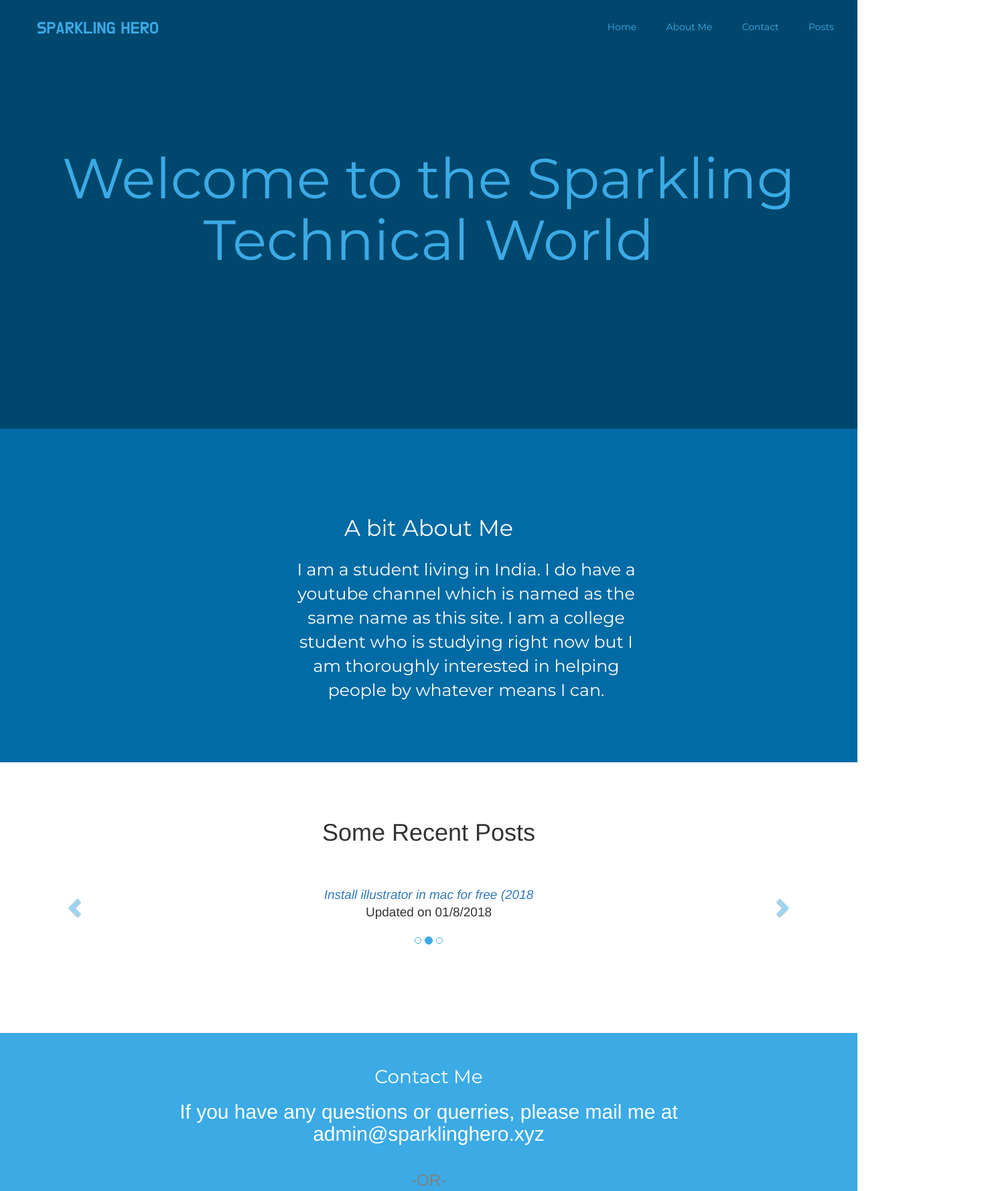
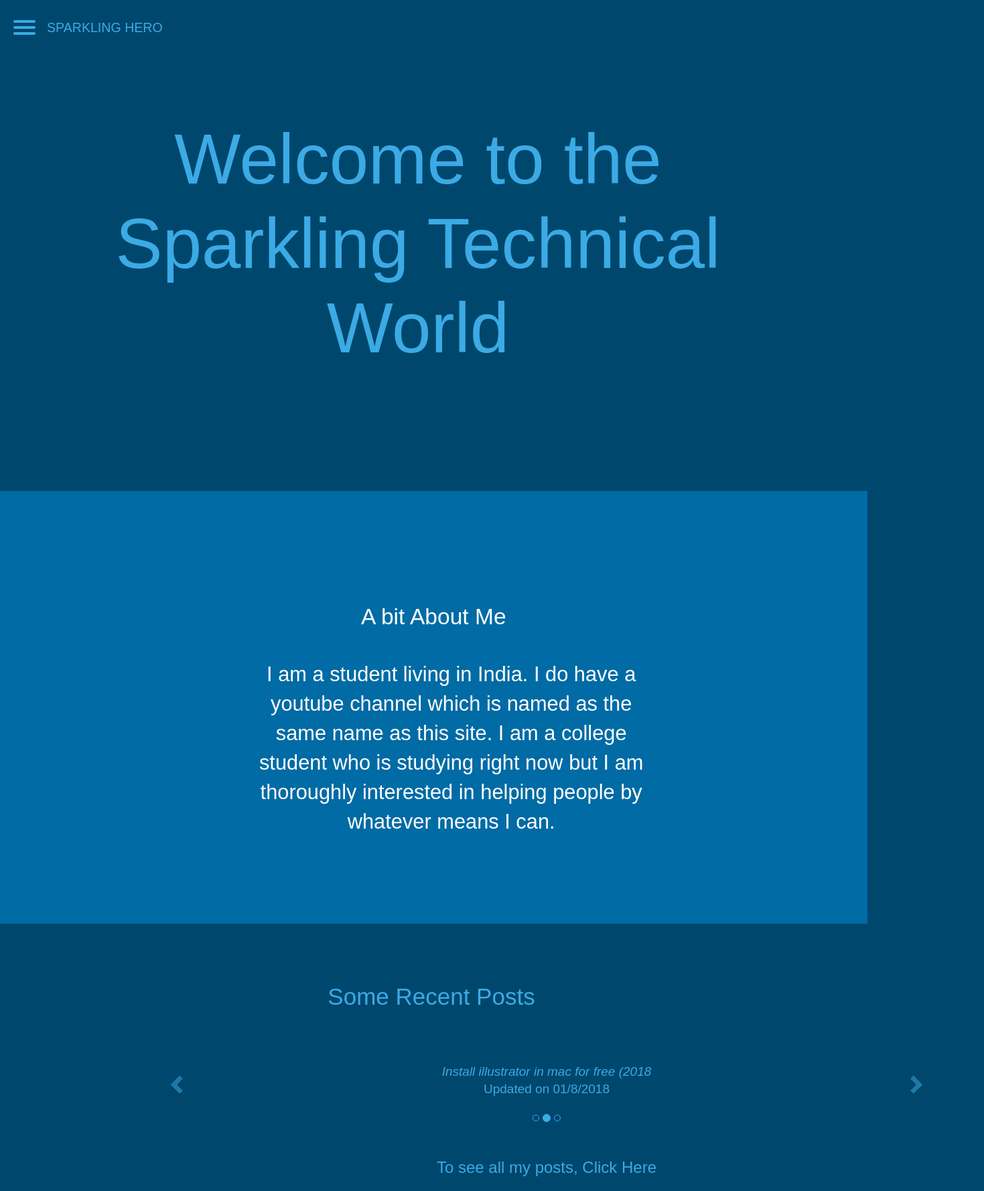
Before and after one commit to sparklinghero/sparklinghero.github.io, a plain HTML site: page index.html in a window 1280 px wide. Shown: the top 1778 px of the page at 67% size, 1469 px wide, since content can reach past the window. Drawn offline with nearby package versions, Linux system fonts and the light colour scheme.

Commit message:
modification

```diff
--- a/css/main.scss
+++ b/css/main.scss
@@ -1,78 +1,245 @@
-@import url('https://fonts.googleapis.com/css?family=Do+Hyeon');
-@import url('https://fonts.googleapis.com/css?family=Montserrat');
+$desktop: 750px;
 
-
-$colors: (
-    primary: #00476d,
-    secondary: #006ba5,
-    tertiary: #3baae5,
-);
-
-$font: 'Do Hyeon', sans-serif;
-$font2: 'Montserrat', sans-serif;
-$padding: 15px;
-
-@function color($color-name) {
-    @return map-get($colors , $color-name)
+@mixin desktop {
+  @media (min-width: #{$desktop}) {
+      @content;
+  }
 }
 
-html,body {
+html  {
+    width: 85%;
     height: 100%;
-    width: 100%;
     margin: 0;
 }
 
+body
+{
+  margin: 0;
+  padding: 0;
+
+  /* make it look decent enough */
+  background: #00476d;
+  color: #3baae5;
+  font-family: "Avenir Next", "Avenir", sans-serif;
+}
+
 .header {
-    width: 100%;
-    font-family: $font;
-    background-color: color(primary);
+    background-color: #00476d;
+    z-index: 1;
     min-height: 10%;
-    padding: $padding;
+}
+
+a
+{
+  text-decoration: none;
+  color: #3baae5;
+
+  transition: color 0.3s ease;
+}
+
+a:hover
+{
+  color: #000;
+}
+
+#menuToggle
+{
+  display: block;
+  position: relative;
+  top: 50px;
+  left: 50px;
+
+  z-index: 1;
+
+  -webkit-user-select: none;
+  user-select: none;
+}
+
+#menuToggle input
+{
+  display: block;
+  width: 40px;
+  height: 32px;
+  position: absolute;
+  top: -7px;
+  left: -5px;
+
+  cursor: pointer;
+
+  opacity: 0; /* hide this */
+  z-index: 2; /* and place it over the hamburger */
+
+  -webkit-touch-callout: none;
+}
+
+/*
+ * Just a quick hamburger
+ */
+#menuToggle span
+{
+  display: block;
+  width: 33px;
+  height: 4px;
+  margin-bottom: 5px;
+  position: relative;
+  left: -30px;
+  top: -20px;
+
+  background: #3baae5;
+  border-radius: 3px;
+
+  z-index: 1;
+
+  transform-origin: 4px 0px;
+
+  transition: transform 0.5s cubic-bezier(0.77,0.2,0.05,1.0),
+              background 0.5s cubic-bezier(0.77,0.2,0.05,1.0),
+              opacity 0.55s ease;
+}
+
+#menuToggle span:first-child
+{
+  transform-origin: 0% 0%;
+}
+
+#menuToggle span:nth-last-child(2)
+{
+  transform-origin: 0% 100%;
+}
+
+/*
+ * Transform all the slices of hamburger
+ * into a crossmark.
+ */
+#menuToggle input:checked ~ span
+{
+  opacity: 1;
+  transform: rotate(45deg) translate(-2px, -1px);
+  background: #3baae5;
+}
+
+/*
+ * But let's hide the middle one.
+ */
+#menuToggle input:checked ~ span:nth-last-child(3)
+{
+  opacity: 0;
+  transform: rotate(0deg) scale(0.2, 0.2);
+}
+
+/*
+ * Ohyeah and the last one should go the other direction
+ */
+#menuToggle input:checked ~ span:nth-last-child(2)
+{
+  transform: rotate(-45deg) translate(0, -1px);
+}
+
+/*
+ * Make this absolute positioned
+ * at the top left of the screen
+ */
+#menu
+{
+  position: absolute;
+  width: 300px;
+  margin: -100px 0 0 -50px;
+  padding: 50px;
+  padding-top: 125px;
+
+  background: #ededed;
+  list-style-type: none;
+  -webkit-font-smoothing: antialiased;
+  /* to stop flickering of text in safari */
+
+  transform-origin: 0% 0%;
+  transform: translate(-100%, 0);
+
+  transition: transform 0.5s cubic-bezier(0.77,0.2,0.05,1.0);
+}
+
+#menu li
+{
+  padding: 10px 0;
+  font-size: 22px;
+}
+
+/*
+ * And let's slide it in from the left
+ */
+#menuToggle input:checked ~ ul
+{
+  transform: none;
+}
 
 .logo {
-        font-size: 1.8em;
-        padding: 40px;
-        margin-top: -30%;
-        text-decoration: none;
-        color: color(tertiary);
-        box-sizing: border-box;
     position: relative;
-        top: 10px;
+    left: 70px;
+    top: 1px;
+    font-size: 1.4em;
 }
 
-    nav {
-        float: right;
+.container {
+    text-align: center;
+    width: 100%;
+    background: transparent;
     position: relative;
-        top: 15px;
+    top: 60px;
 
-        ul {
-            list-style-type: none;
-
-            li {
-                display: inline-block;
-
-                a {
-                    color: color(tertiary);
-                    text-decoration: none;
-                    font-family: $font2;
-                    transition-duration: 0.3s;
-                    padding: 20px;
 }
 
-                a:hover {
-                    border-bottom: 1px solid color(tertiary);
+.container h1 {
+    font-size: 4.5em;
+    padding:20px;
+    line-height: 1.2em;
+    position: relative;
+    left: 30px;
+    padding-top: none;
+    padding-bottom: none;
+    -webkit-animation: h1 1s cubic-bezier(0.550, 0.085, 0.680, 0.530) both;
+	        animation: h1 1s cubic-bezier(0.550, 0.085, 0.680, 0.530) both;
+
+          @include desktop {
+            font-size: 7.5em;
+            padding: 25px;
+            left: 80px;
+            padding-top: 40px;
+            padding-bottom: 90px;
           }
 }
+@-webkit-keyframes h1 {
+    0% {
+      -webkit-filter: blur(12px);
+              filter: blur(12px);
+      opacity: 0;
     }
+    100% {
+      -webkit-filter: blur(0px);
+              filter: blur(0px);
+      opacity: 1;
+    }
+  }
+  @keyframes text-focus-in {
+    0% {
+      -webkit-filter: blur(12px);
+              filter: blur(12px);
+      opacity: 0;
+    }
+    100% {
+      -webkit-filter: blur(0px);
+              filter: blur(0px);
+      opacity: 1;
     }
   }
 
 .sticky {
+
     position: fixed;
     top: 0;
     width: 100%;
     -webkit-animation: sticky 0.5s cubic-bezier(0.250, 0.460, 0.450, 0.940) both;
             animation: sticky 0.5s cubic-bezier(0.250, 0.460, 0.450, 0.940) both;
+
   }
   @-webkit-keyframes sticky {
     0% {
@@ -99,127 +266,63 @@ html,body {
     }
   }
 
+  .aboutme {
+      background: #006ba5;
+      width: 117%;
+      min-height: 50%;
+      text-align: center;
+      padding: 20px;
+      position: relative;
+      top: 140px;
 
-  .container {
-      width: 100%;
-      min-height: 70%;
-      text-align: center;
-      box-sizing: border-box;
-      background-color: color(primary);
-      margin: 0;
-      position: relative;
-
-
-      h1 {
-        font-size: 6em;
-        text-align: center;
-        color: color(tertiary);
-        font-family: $font2;
-        position: relative;
-        top: 120px;
-        -webkit-animation: h1 1s cubic-bezier(0.550, 0.085, 0.680, 0.530) both;
-	        animation: h1 1s cubic-bezier(0.550, 0.085, 0.680, 0.530) both;
-      }
-
-      @-webkit-keyframes h1 {
-        0% {
-          -webkit-filter: blur(12px);
-                  filter: blur(12px);
-          opacity: 0;
-        }
-        100% {
-          -webkit-filter: blur(0px);
-                  filter: blur(0px);
-          opacity: 1;
-        }
-      }
-      @keyframes text-focus-in {
-        0% {
-          -webkit-filter: blur(12px);
-                  filter: blur(12px);
-          opacity: 0;
-        }
-        100% {
-          -webkit-filter: blur(0px);
-                  filter: blur(0px);
-          opacity: 1;
+      @include desktop {
+        width: 119%;
+        min-height: 150%;
       }
   }
 
+  .aboutme h1 {
+      font-size: 2em;
+      color: white;
+
+      @include desktop {
+        color: #fff;
+          font-size: 2.4em;
+          padding: 15px;
+          padding-top: 130px;
+      }
   }
 
-  .aboutme {
-      width: 100%;
-      text-align: center;
-      background-color: color(secondary);
-      position: relative;
-      top: -20px;
+  .aboutme p {
+      color: #fff;
+      font-size: 1.6em;
+      padding: 20px;
+      width: none;
 
-      h1 {
+      @include desktop {
+          width: 50%;
           color: #fff;
-          font-size: 2.4em;
-          padding: $padding;
-          padding-top: 130px;
-          font-family: $font2;
-      }
-
-      p {
-          width: 40%;
-          color: #fff;
-          font-size: 1.8em;
+          font-size: 2.2em;
           text-align: center;
           position: relative;
-          left: 440px;
-          font-family: $font2;
-          padding-bottom: 90px;
+          left: 340px;
+          padding-bottom: 100px;
           -webkit-animation: p 0.5s cubic-bezier(0.250, 0.460, 0.450, 0.940) both;
 	        animation: p 0.5s cubic-bezier(0.250, 0.460, 0.450, 0.940) both;
-      }
-      @-webkit-keyframes p {
-        0% {
-          -webkit-transform: scale(0);
-                  transform: scale(0);
-          -webkit-transform-origin: 50% 0%;
-                  transform-origin: 50% 0%;
-          opacity: 1;
-        }
-        100% {
-          -webkit-transform: scale(1);
-                  transform: scale(1);
-          -webkit-transform-origin: 50% 0%;
-                  transform-origin: 50% 0%;
-          opacity: 1;
-        }
-      }
-      @keyframes scale-in-top {
-        0% {
-          -webkit-transform: scale(0);
-                  transform: scale(0);
-          -webkit-transform-origin: 50% 0%;
-                  transform-origin: 50% 0%;
-          opacity: 1;
-        }
-        100% {
-          -webkit-transform: scale(1);
-                  transform: scale(1);
-          -webkit-transform-origin: 50% 0%;
-                  transform-origin: 50% 0%;
-          opacity: 1;
-        }
       }
   }
 
   .carousel-control.right, .carousel-control.left {
     background-image: none;
-    color: color(tertiary);
+    color: #3baae5;
   }
 
 .carousel-indicators li {
-    border-color: color(tertiary);
+    border-color: #3baae5;
 }
 
 .carousel-indicators li.active {
-    background-color: color(tertiary);
+    background-color: #3baae5;
 }
 
 .item h4 {
@@ -234,77 +337,108 @@ html,body {
     font-style: normal;
 }
 
+
+.secondcontainer {
+  width: 120%;
+  height: 20%;
+  margin-bottom: 5%;
+  text-align: center;
+  position: relative;
+  left: -5px;
+  top: 100px;
+  margin-bottom: 130px;
+
+  @include desktop {
+    height: 20%;
+    margin-bottom: 25%;
+    top: 180px;
+    left: 15%;
+  }
+
+}
+
 .posts {
   width: 100%;
-    padding: $padding;
   text-align: center;
-
-    .secondcontainer {
-        width: 100%;
-        height: 20%;
-        margin-bottom: 5%;
+  position: relative;
+  top: 30px;
 }
 
-    h1 {
+.posts h1 {
   position: relative;
-        top: 20px;
+  top: 120px;
+  left: 35px;
+
+  @include desktop {
+    left: 100px;
+    top: 180px;
+    font-size: 2.5em;
   }
 }
 
 .contactme {
-    width: 100%;
-    background-color: color(tertiary);
-    min-height: 40%;
   text-align: center;
+  color: #fff;
+  background-color: #3baae5;
+  width: 117.5%;
+  position: relative;
+  bottom: -20px;
 
-    h1 {
-        color: #fff;
-        padding-top: 50px;
-        font-size: 2em;
-        font-family: $font2;
+  @include desktop {
+    width: 119%;
   }
 
-    h3 {
-        color: grey;
-    }
-    .elements {
-        text-align: center;
-        position: relative;
-        top: -30px;
-
-        a {
-            color: white;
-            text-decoration: none;
-            padding: $padding;
-            padding-bottom: 20px;
-            font-size: 1.8em;
-            transition-duration: 0.3s;
-        }
-        a:hover {
-            color: color(secondary);
 }
 
-        h2 {
-            position: relative;
-            top: 30px;
+.contactme h1 {
+  padding-top: 50px;
+
+}
+
+.contactme a {
   color: #fff;
+  -webkit-transition-duration: 0.3s;
+  padding-top: 15px;
+  font-size: 1.8em;
 }
-    }
+
+.contactme a:hover {
+  color: #006ba5;
 }
 
 .footermain {
-    width: 100%;
+  width: 117.6%;
   height: 30%;
   background: #fff;
   text-align: center;
-    font-family: $font2;
+
+  @include desktop {
+    width: 119%;
+  }
+}
 
 img {
   width: 30px;
   height: 30px;
 }
 
-    h2 {
+.footermain h2 {
   padding-top: 30px;
+  color: #000;
+  position: relative;
+  top: 20px;
 }
+
+.footermain h3 {
+  color: #000;
 }
+
+.footermain hr {
+  width: 15%;
+  border: 1px solid #000;
+}
+
+.lastline {
+  margin-bottom: 20%;
+
+}
--- a/index.html
+++ b/index.html
@@ -8,31 +8,38 @@
     <link rel="stylesheet" href="https://maxcdn.bootstrapcdn.com/bootstrap/3.3.7/css/bootstrap.min.css">
   <script src="https://ajax.googleapis.com/ajax/libs/jquery/1.12.4/jquery.min.js"></script>
   <script src="https://maxcdn.bootstrapcdn.com/bootstrap/3.3.7/js/bootstrap.min.js"></script>
+
     <link href = "css/main.css" rel = "stylesheet" type="text/css"/>
 </head>
 <body>
-    <section class = "header" id = "myHeader">
+    <header id = "myHeader" class = "header">
+        <nav role="navigation">
+            <div id="menuToggle">
+
+              <input type="checkbox" />
+
+              <span></span>
+              <span></span>
+              <span></span>
+
+              <ul id="menu">
+                <a href="https://sparklinghero.xyz"><li>Home</li></a>
+                <a href="https://sparklinghero.xyz/#about"><li>About</li></a>
+                <a href="https://sparklinghero.xyz/#contact"><li>Contact</li></a>
+                <a href="https://sparklinghero.xyz/posts/home.html"><li>Posts</li></a>
+
+              </ul>
+            </div>
+          </nav>
           <a class = "logo" href = "https://sparklinghero.xyz">SPARKLING HERO</a>
-
-        <nav>
-            <ul>
-                <li><a href = "https://sparklinghero.xyz">Home</a></li>
-                <li><a href = "https://sparklinghero.xyz/#about">About Me</a></li>
-                <li><a href = "https://sparklinghero.xyz/#contact">Contact</a></li>
-                <li><a href = "https://sparklinghero.xyz/posts/home.html">Posts</a></li>
-            </ul>
-        </nav>
-    </section>
+            </header>
 
             <section class = "container">
-        <h1>Welcome to the Sparkling<br> Technical World</h1>
-
+              <h1>Welcome to the Sparkling Technical World</h1>
             </section>
 
             <section class = "aboutme" id = "about">
-        <h1>
-            A bit About Me
-        </h1>
+              <h1>A bit About Me</h1>
               <p>I am a student living in India. I do have a youtube channel which is named as the same name as this site. I am a college student who is studying right now but I am thoroughly interested in helping people by whatever means I can.</p>
             </section>
 
@@ -55,7 +62,7 @@
                         <h4><a href = "#">Install illustrator in mac for free (2018</a><br><span style="font-style:normal;">Updated on 01/8/2018</span></h4>
                       </div>
                       <div class="item">
-                  <h4><a href = "#">Install Premier Pro in mac for absolutely free (2018)</a>><br><span style="font-style:normal;">Updated on 13/8/2018</span></h4>
+                        <h4><a href = "#">Install Premier Pro in mac for absolutely free (2018)</a><br><span style="font-style:normal;">Updated on 13/8/2018</span></h4>
                       </div>
                     </div>
 
@@ -68,6 +75,7 @@
                       <span class="sr-only">Next</span>
                     </a>
                   </div>
+                  <h3>To see all my posts, <a href = "https://sparklinghero.xyz/posts/home.html">Click Here</a></h3>
           </section>
 
           <section id = "contact" class = "contactme">
@@ -79,7 +87,7 @@
                 <a href = "#">Contact me on Facebook</a><br>
                 <a href = "#">Contact me on Instagram</a><br>
                 <h3>-OR-</h3><br>
-            <a href = "https://youtube.com/TECHNICALHEROS">YouTube</a>
+                <a href = "https://youtube.com/TECHNICALHEROS" class = "lastline">YouTube</a>
 
             </div>
         </section>
@@ -88,7 +96,9 @@
           <h2>SPARKLING HERO</h2><br><br>
           <h3>Stay cool and Awesome and Connect with me on</h3><br>
           <img src = "../images/fbook.png"/> &nbsp; <img src = "../images/1instagram.png"/> &nbsp; <img src = "../images/youtube.png"/>
+          <hr>
         </section>
+
 
 
             <script>
@@ -105,6 +115,5 @@
                 }
               }
               </script>
-
 </body>
 </html>
```
Also changed, not shown: css/main.css, 1 other file. Lines whose indentation alone changed are shown as unchanged.
